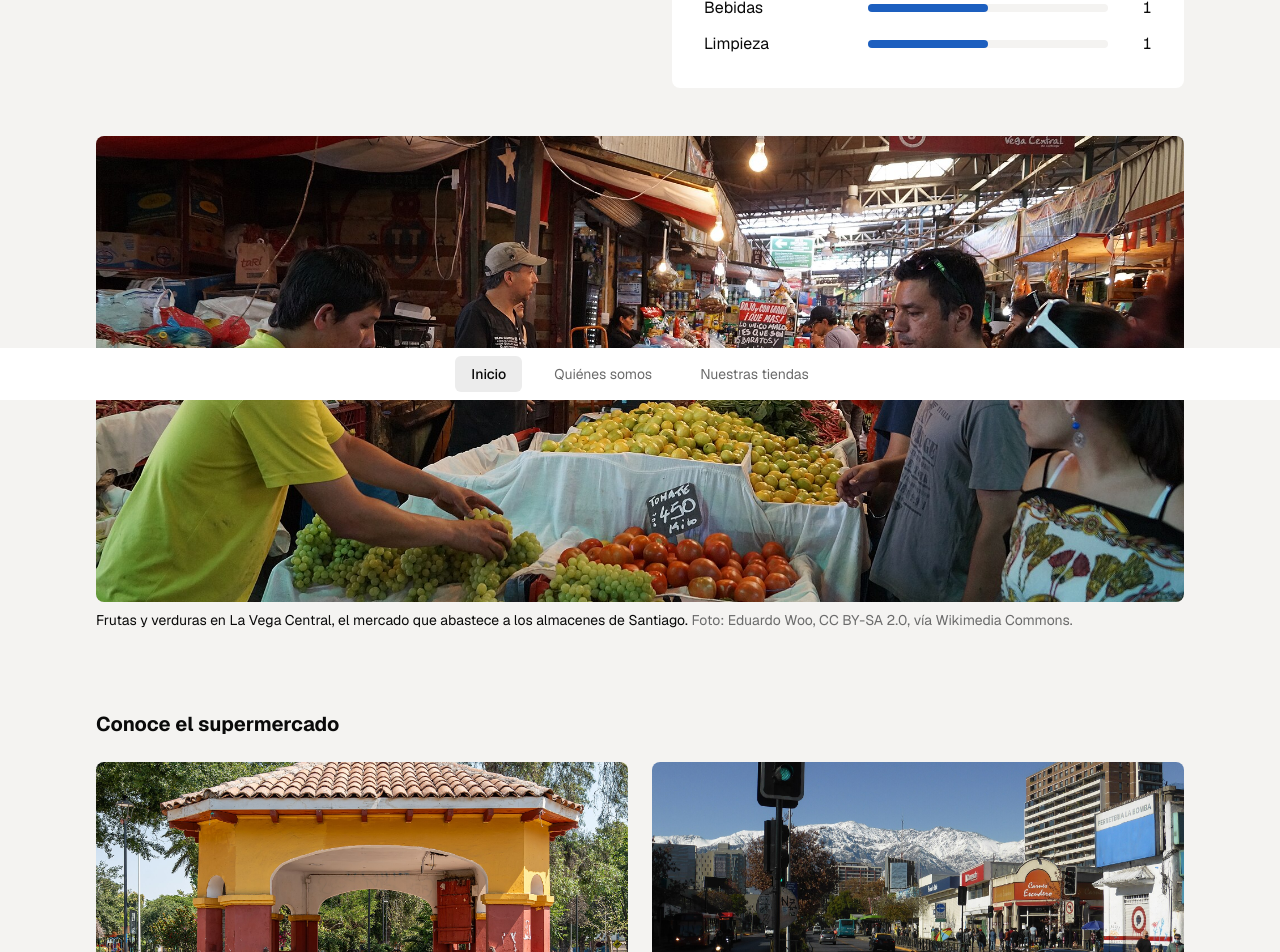
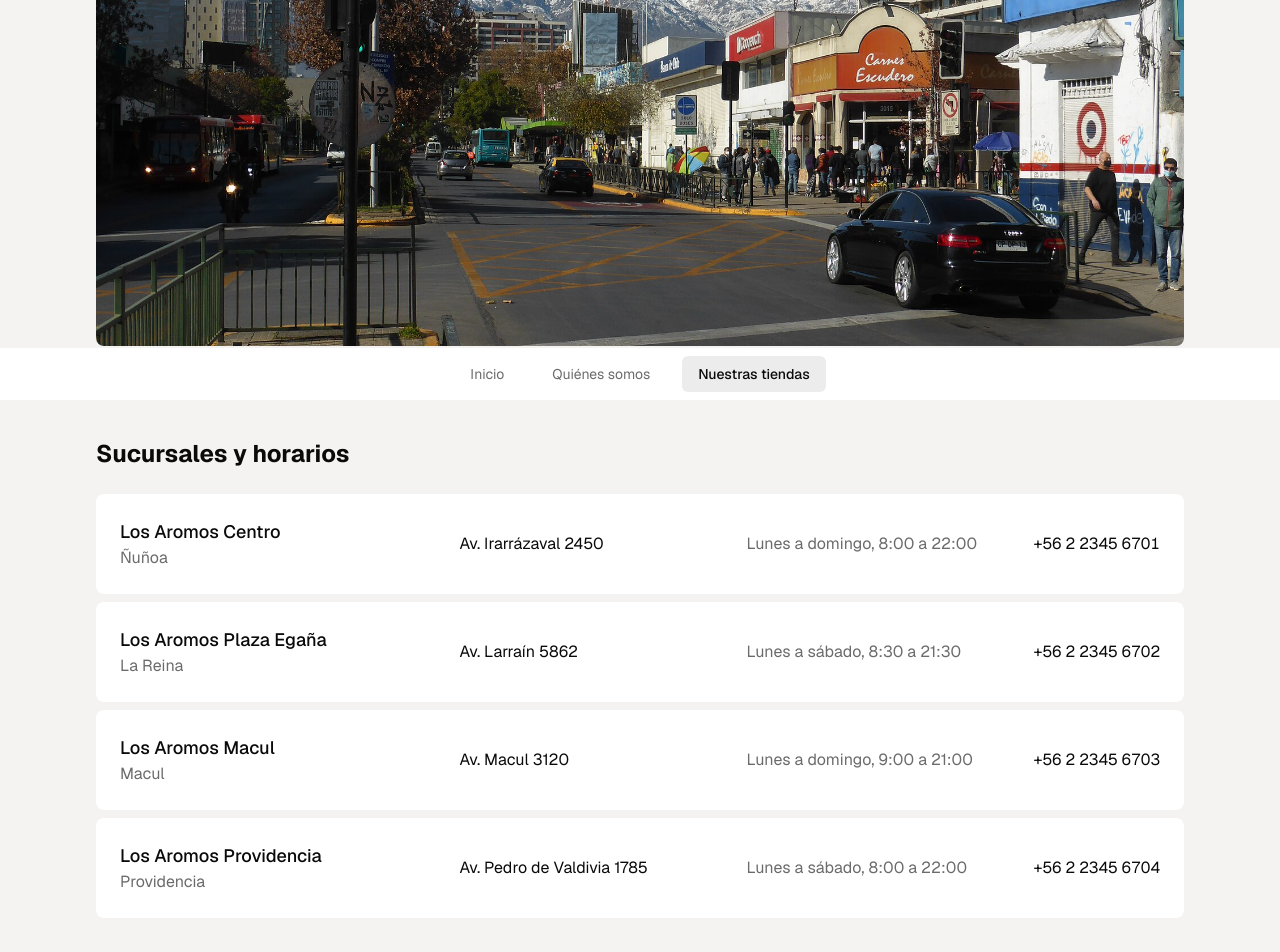
Before and after one commit to jparra100/proyecto_frontend_supermercado, a React (Vite) app: page /#/nuestras-tiendas in a window 1280 px wide. Before the commit this address led to /. Shown: the part 400-1352 px from the top of the page. Built offline with nearby package versions, Linux system fonts and the light colour scheme.

Commit message:
Paso 5: prepara la publicación en GitHub Pages con HashRouter y base del sitio

```diff
--- a/package.json
+++ b/package.json
@@ -11,7 +11,9 @@
     "dev": "vite",
     "build": "vite build",
     "lint": "oxlint",
-    "preview": "vite preview"
+    "preview": "vite preview",
+    "predeploy": "npm run build",
+    "deploy": "gh-pages -d dist"
   },
   "dependencies": {
     "react": "^19.3.1",
@@ -23,6 +25,7 @@
     "@types/react": "^19.3.0",
     "@types/react-dom": "^19.3.0",
     "@vitejs/plugin-react": "^6.1.2",
+    "gh-pages": "^6.3.0",
     "oxlint": "^1.89.0",
     "tailwindcss": "^4.3.3",
     "vite": "^8.3.5"
--- a/src/data/fotos.js
+++ b/src/data/fotos.js
@@ -1,7 +1,10 @@
+
+// Las imágenes están en public/img. BASE_URL agrega la carpeta del sitio en GitHub Pages
+const base = import.meta.env.BASE_URL
 
 const fotos = {
   puestoVega: {
-    src: '/img/la-vega-central-15747341503.jpg',
+    src: `${base}img/la-vega-central-15747341503.jpg`,
     ancho: 1920,
     alto: 1278,
     alt: 'Vendedor ordena racimos de uva junto a tomates en un puesto de La Vega Central',
@@ -12,7 +15,7 @@ const fotos = {
     fuente: 'https://commons.wikimedia.org/wiki/File:La_Vega_Central_(15747341503).jpg',
   },
   vegaGeneral: {
-    src: '/img/la-vega-central-en-santiago.jpg',
+    src: `${base}img/la-vega-central-en-santiago.jpg`,
     ancho: 1920,
     alto: 1440,
     alt: 'Pasillo de La Vega Central lleno de gente comprando tomates, paltas y verduras',
@@ -23,7 +26,7 @@ const fotos = {
     fuente: 'https://commons.wikimedia.org/wiki/File:La_Vega_Central_en_Santiago.jpg',
   },
   ajies: {
-    src: '/img/ajies-en-la-vega-central.jpg',
+    src: `${base}img/ajies-en-la-vega-central.jpg`,
     ancho: 1920,
     alto: 1285,
     alt: 'Canasto de ajíes rojos con un letrero de pizarra que marca su precio',
@@ -34,7 +37,7 @@ const fotos = {
     fuente: 'https://commons.wikimedia.org/wiki/File:Aj%C3%ADes_en_la_Vega_Central..jpg',
   },
   irarrazaval: {
-    src: '/img/avenida-irarrazaval-en-la-comuna-de-nunoa.jpg',
+    src: `${base}img/avenida-irarrazaval-en-la-comuna-de-nunoa.jpg`,
     ancho: 1920,
     alto: 1440,
     alt: 'Avenida Irarrázaval con locales comerciales y la cordillera nevada al fondo',
@@ -46,7 +49,7 @@ const fotos = {
       'https://commons.wikimedia.org/wiki/File:Avenida_Irarr%C3%A1zaval,_en_la_comuna_de_%C3%91u%C3%B1oa,_en_Santiago_de_Chile.jpg',
   },
   pergolaNunoa: {
-    src: '/img/pergola-plaza-nunoa-a740204.jpg',
+    src: `${base}img/pergola-plaza-nunoa-a740204.jpg`,
     ancho: 1920,
     alto: 1395,
     alt: 'Pérgola de muros amarillos y rojos con techo de tejas en la Plaza Ñuñoa',
--- a/vite.config.js
+++ b/vite.config.js
@@ -4,5 +4,7 @@ import { defineConfig } from 'vite'
 
 // https://vite.dev/config/
 export default defineConfig({
+  // GitHub Pages publica el sitio en /nombre-del-repositorio/, no en la raíz
+  base: '/proyecto_frontend_supermercado/',
   plugins: [react(), tailwindcss()],
 })
```
Also changed, not shown: src/main.jsx (+4 -4 lines), 1 other file (tests, documents, lock files or other folders).
